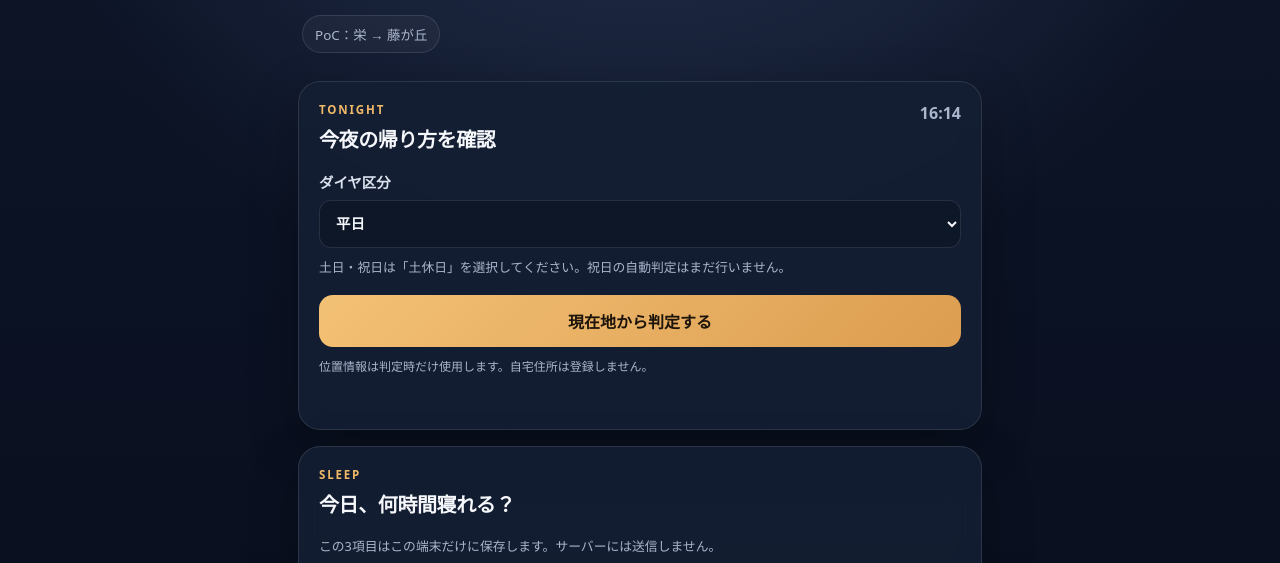
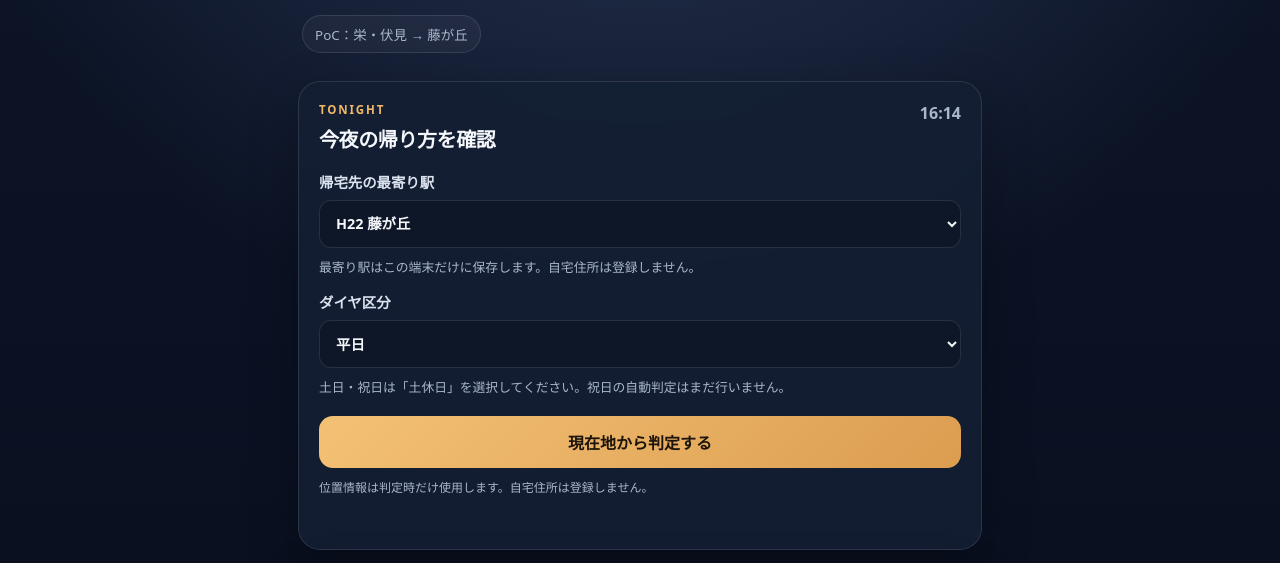
Before and after one commit to ha-rookie/ato-ippai-navi, a website with bundled scripts: page public/index.html in a window 1280 px wide. Shown: the part 206-769 px from the top of the page. Built offline with nearby package versions, Linux system fonts and the light colour scheme.

Commit message:
feat: add Higashiyama destination selector

```diff
--- a/public/index.html
+++ b/public/index.html
@@ -14,7 +14,7 @@
       <div class="eyebrow">NAGOYA NIGHT DECISION</div>
       <h1>あと一杯ナビ</h1>
       <p class="lead">もう少し飲むか、帰るか。<br>終電・タクシー・睡眠を一画面で。</p>
-      <div class="route-badge">PoC：栄 → 藤が丘</div>
+      <div id="routeBadge" class="route-badge">PoC：栄・伏見 → 藤が丘</div>
     </header>
 
     <section class="panel" aria-labelledby="decision-title">
@@ -25,6 +25,35 @@
         </div>
         <span id="clock" class="clock">--:--</span>
       </div>
+
+      <label class="field">
+        <span>帰宅先の最寄り駅</span>
+        <select id="destinationCode">
+          <option value="H01" data-name="高畑">H01 高畑</option>
+          <option value="H02" data-name="八田">H02 八田</option>
+          <option value="H03" data-name="岩塚">H03 岩塚</option>
+          <option value="H04" data-name="中村公園">H04 中村公園</option>
+          <option value="H05" data-name="中村日赤">H05 中村日赤</option>
+          <option value="H06" data-name="本陣">H06 本陣</option>
+          <option value="H07" data-name="亀島">H07 亀島</option>
+          <option value="H08" data-name="名古屋">H08 名古屋</option>
+          <option value="H09" data-name="伏見">H09 伏見</option>
+          <option value="H10" data-name="栄">H10 栄</option>
+          <option value="H11" data-name="新栄町">H11 新栄町</option>
+          <option value="H12" data-name="千種">H12 千種</option>
+          <option value="H13" data-name="今池">H13 今池</option>
+          <option value="H14" data-name="池下">H14 池下</option>
+          <option value="H15" data-name="覚王山">H15 覚王山</option>
+          <option value="H16" data-name="本山">H16 本山</option>
+          <option value="H17" data-name="東山公園">H17 東山公園</option>
+          <option value="H18" data-name="星ヶ丘">H18 星ヶ丘</option>
+          <option value="H19" data-name="一社">H19 一社</option>
+          <option value="H20" data-name="上社">H20 上社</option>
+          <option value="H21" data-name="本郷">H21 本郷</option>
+          <option value="H22" data-name="藤が丘" selected>H22 藤が丘</option>
+        </select>
+      </label>
+      <p class="hint">最寄り駅はこの端末だけに保存します。自宅住所は登録しません。</p>
 
       <label class="field">
         <span>ダイヤ区分</span>
@@ -65,7 +94,7 @@
 
       <div class="settings-grid">
         <label class="field">
-          <span>藤が丘駅 → 自宅</span>
+          <span id="stationToHomeLabel">藤が丘駅 → 自宅</span>
           <div class="input-unit">
             <input id="stationToHomeMinutes" type="number" min="0" max="180" inputmode="numeric" placeholder="例 10">
             <span>分</span>
@@ -96,7 +125,7 @@
     <section class="panel info-panel">
       <h2>このPoCで見ているもの</h2>
       <ul>
-        <li>現在地から栄駅までの徒歩時間</li>
+        <li>現在地から栄・伏見までの徒歩時間</li>
         <li>駅構内3分＋乗車前1分の安全マージン</li>
         <li>名古屋市交通局の公式時刻表</li>
         <li>終電後のタクシー距離制参考概算</li>
```
